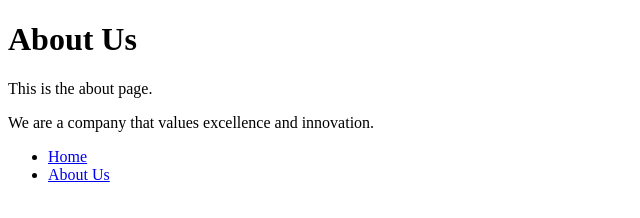
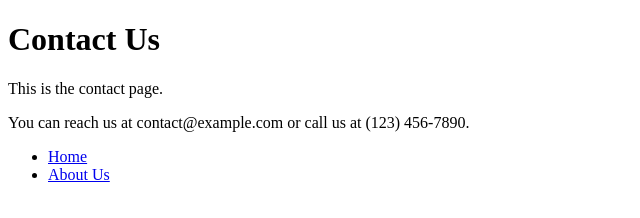
Before and after one commit to hojin-hwang/my-app, a plain HTML site: page contact.html in a window 1280 px wide. Shown: the whole page, without its empty margins (0-640 px from the left). Drawn offline with Linux system fonts and the light colour scheme.

Commit message:
내용수정

```diff
--- a/contact.html
+++ b/contact.html
@@ -1,9 +1,9 @@
 <!DOCTYPE html>
 <html lang="en">
 	<body>
-		<h1>About Us</h1>
-		<p>This is the about page.</p>
-		<p>We are a company that values excellence and innovation.</p>
+		<h1>Contact Us</h1>
+		<p>This is the contact page.</p>
+		<p>You can reach us at contact@example.com or call us at (123) 456-7890.</p>
 		<ul>
 			<li><a href="index.html">Home</a></li>
 			<li><a href="about.html">About Us</a></li>
```
